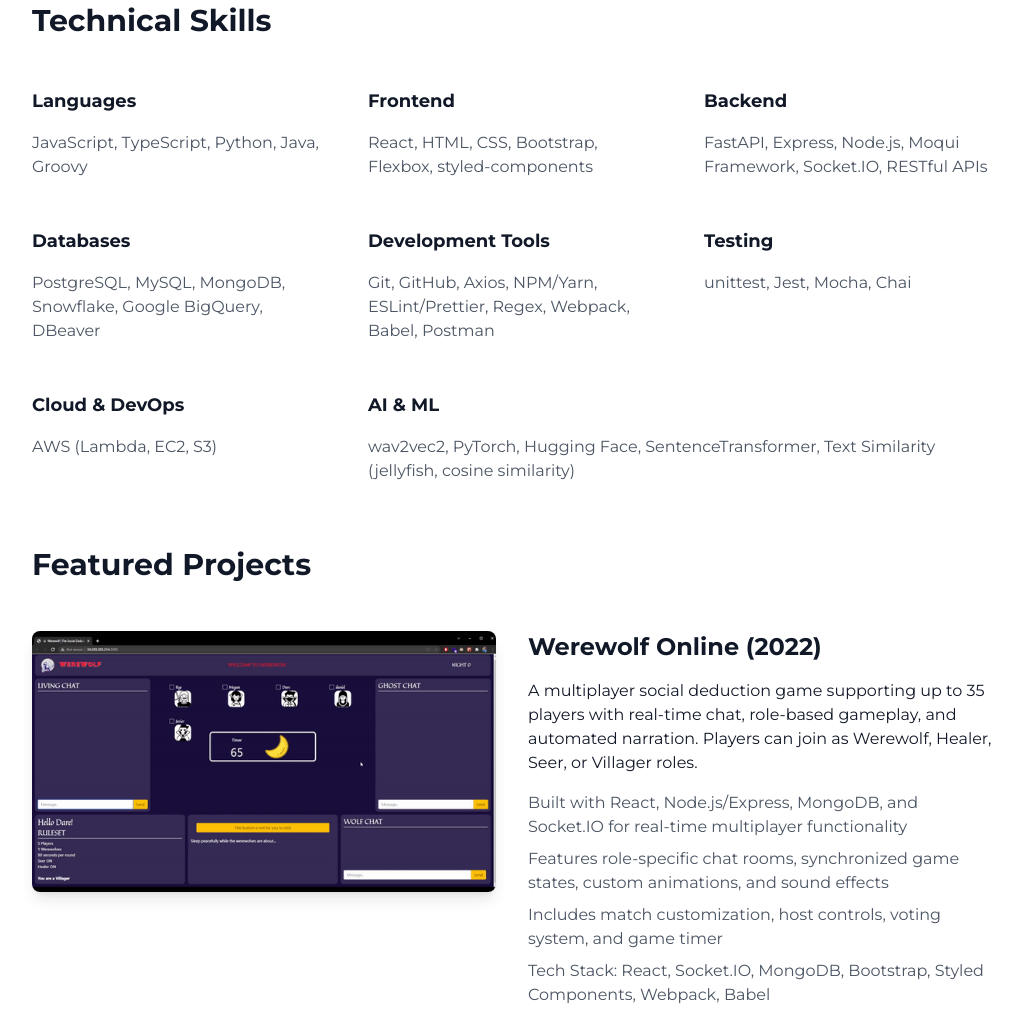
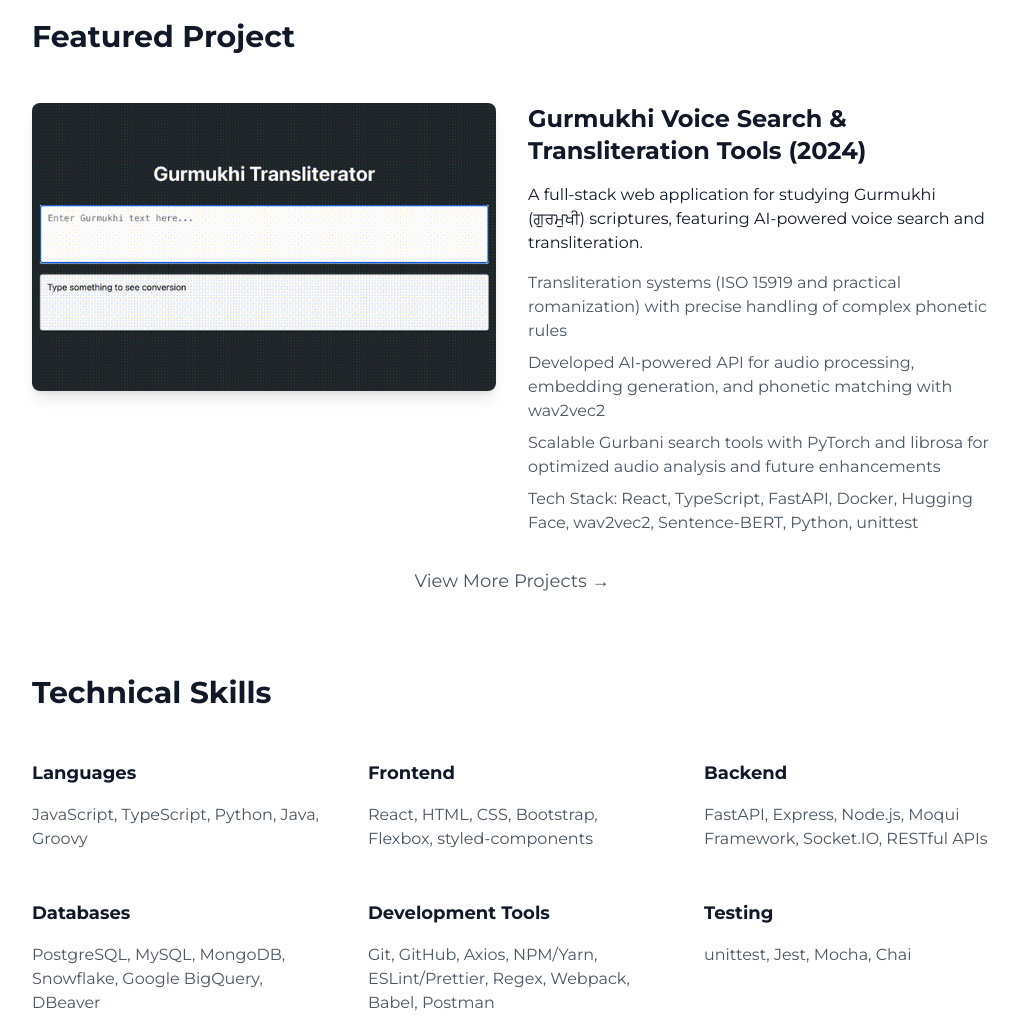
Before and after one commit to thehimmat/thehimmat.github.io, a plain HTML site: page index.html in a window 1280 px wide. Shown: the part 237-1255 px from the top of the page, without its empty margins (128-1150 px from the left). Drawn offline with Linux system fonts and the light colour scheme.

Commit message:
fix spacing

```diff
--- a/index.html
+++ b/index.html
@@ -1,19 +1,24 @@
 <!DOCTYPE html>
-<html lang="en">
+<html lang="en" class="scroll-padding-top-32">
 <head>
   <meta charset="UTF-8">
   <meta name="viewport" content="width=device-width, initial-scale=1.0">
   <title>Himmat Singh Khalsa</title>
   <link href="output.css" rel="stylesheet">
   <link href="https://fonts.googleapis.com/css2?family=Montserrat:wght@400;500;600;700&display=swap" rel="stylesheet">
+  <style>
+    html {
+        scroll-padding-top: 16rem; /* Adjust this value based on your header height */
+    }
+  </style>
 </head>
 <body class="bg-white text-gray-900 font-['Montserrat']">
     <header class="fixed w-full top-0 z-50">
-        <div class="bg-gray-900 text-center pt-10 relative">
+        <div class="bg-gray-900 text-center pt-6 sm:pt-10 relative">
             <div class="relative z-10">
-                <h1 class="text-5xl font-bold text-white">Himmat Singh Khalsa</h1>
-                <p class="text-lg mt-2 text-gray-300">Software Engineer | Full Stack Developer</p>
-                <nav class="flex justify-center space-x-8 mt-4 pb-16">
+                <h1 class="text-3xl sm:text-5xl font-bold text-white">Himmat Singh Khalsa</h1>
+                <p class="text-base sm:text-lg mt-2 text-gray-300">Software Engineer | Full Stack Developer</p>
+                <nav class="flex flex-wrap justify-center gap-4 sm:gap-8 mt-4 pb-8 sm:pb-16 px-4">
                     <a href="index.html" class="text-gray-300 hover:text-white hover:underline transition-all duration-200">Home</a>
                     <a href="projects.html" class="text-gray-300 hover:text-white hover:underline transition-all duration-200">Projects</a>
                     <a href="index.html#about" class="text-gray-300 hover:text-white hover:underline transition-all duration-200">About Me</a>
@@ -21,16 +26,51 @@
                 </nav>
             </div>
             <div class="absolute bottom-0 left-0 w-full overflow-hidden">
-                <svg viewBox="0 0 1440 100" preserveAspectRatio="none" class="relative block w-full h-[50px]">
+                <svg viewBox="0 0 1440 100" preserveAspectRatio="none" class="relative block w-full h-[30px] sm:h-[50px]">
                     <path fill="#ffffff" d="M0,100 C480,0 960,0 1440,100 L1440,100 L0,100 Z"></path>
                 </svg>
             </div>
         </div>
     </header>
 
-    <main class="max-w-5xl mx-auto px-4 py-12 sm:px-6 lg:px-8 mt-48">
+    <main class="max-w-5xl mx-auto px-4 py-12 sm:px-6 lg:px-8 mt-[calc(48px+4rem)] sm:mt-48">
+        <!-- Featured Project Section -->
+        <section class="mb-16 pt-4">
+            <h2 class="text-3xl font-bold mb-12">Featured Project</h2>
+            <div class="flex gap-8 items-start">
+                <div class="w-1/2">
+                    <img src="gurmukhiTransliteratorDemo.gif"
+                         alt="Gurmukhi Transliteration Demo"
+                         class="w-full rounded-lg shadow-lg"
+                    />
+                </div>
+                <div class="w-1/2">
+                    <h3 class="text-2xl font-bold mb-4">
+                        <a href="https://github.com/thehimmat/gurmukhi-voice-search"
+                           class="hover:text-gray-600 hover:underline transition-all duration-200"
+                           target="_blank">
+                            Gurmukhi Voice Search & Transliteration Tools (2024)
+                        </a>
+                    </h3>
+                    <p class="mb-4">A full-stack web application for studying Gurmukhi (ਗੁਰਮੁਖੀ) scriptures, featuring AI-powered voice search and transliteration.</p>
+                    <ul class="space-y-2 text-gray-600">
+                        <li>Transliteration systems (ISO 15919 and practical romanization) with precise handling of complex phonetic rules</li>
+                        <li>Developed AI-powered API for audio processing, embedding generation, and phonetic matching with wav2vec2</li>
+                        <li>Scalable Gurbani search tools with PyTorch and librosa for optimized audio analysis and future enhancements</li>
+                        <li>Tech Stack: React, TypeScript, FastAPI, Docker, Hugging Face, wav2vec2, Sentence-BERT, Python, unittest</li>
+                    </ul>
+                </div>
+            </div>
+            <div class="text-center mt-8">
+                <a href="projects.html"
+                   class="inline-block text-lg text-gray-600 hover:text-gray-900 hover:underline transition-all duration-200">
+                    View More Projects →
+                </a>
+            </div>
+        </section>
+
         <!-- Technical Skills Section -->
-        <section class="mb-16">
+        <section class="mb-16 pt-4">
             <h2 class="text-3xl font-bold mb-12">Technical Skills</h2>
             <div class="grid grid-cols-1 md:grid-cols-2 lg:grid-cols-3 gap-12">
                 <div class="space-y-4">
@@ -75,39 +115,8 @@
             </div>
         </section>
 
-        <!-- Projects Section -->
-        <section class="mb-16">
-            <h2 class="text-3xl font-bold mb-12">Featured Projects</h2>
-            <div class="space-y-16">
-                <div class="flex gap-8 items-start">
-                    <div class="w-1/2">
-                        <img src="werewolfGif.gif"
-                             alt="Werewolf Online Game Demo"
-                             class="w-full rounded-lg shadow-lg"
-                        />
-                    </div>
-                    <div class="w-1/2">
-                        <h3 class="text-2xl font-bold mb-4">
-                            <a href="https://github.com/thehimmat/werewolf"
-                               class="hover:text-gray-600 transition-colors duration-200"
-                               target="_blank">
-                                Werewolf Online (2022)
-                            </a>
-                        </h3>
-                        <p class="mb-4">A multiplayer social deduction game supporting up to 35 players with real-time chat, role-based gameplay, and automated narration. Players can join as Werewolf, Healer, Seer, or Villager roles.</p>
-                        <ul class="space-y-2 text-gray-600">
-                            <li>Built with React, Node.js/Express, MongoDB, and Socket.IO for real-time multiplayer functionality</li>
-                            <li>Features role-specific chat rooms, synchronized game states, custom animations, and sound effects</li>
-                            <li>Includes match customization, host controls, voting system, and game timer</li>
-                            <li>Tech Stack: React, Socket.IO, MongoDB, Bootstrap, Styled Components, Webpack, Babel</li>
-                        </ul>
-                    </div>
-                </div>
-            </div>
-        </section>
-
         <!-- Professional Experience Section -->
-        <section class="mb-16">
+        <section class="mb-16 pt-4">
             <h2 class="text-3xl font-bold mb-12">Professional Experience</h2>
             <div class="space-y-16">
                 <div>
@@ -131,7 +140,7 @@
         </section>
 
         <!-- About Me Section -->
-        <section id="about" class="mb-16">
+        <section id="about" class="mb-16 pt-4">
             <h2 class="text-3xl font-bold mb-8">About Me</h2>
             <div class="space-y-6 text-gray-600">
                 <p>Hi, I'm Himmat! I'm a full-stack software engineer who thrives on solving complex problems and designing thoughtful, user-centered solutions. My experience spans technical and creative projects, with a focus on secure, scalable application design and AI-driven innovation. Most recently, I worked as a Software Engineer at Alkami Technology, where I developed and optimized over 20 UI screens and built a Groovy-based service that helped protect over 18.5 million users from fraud.</p>
```
Also changed, not shown: output.css.
